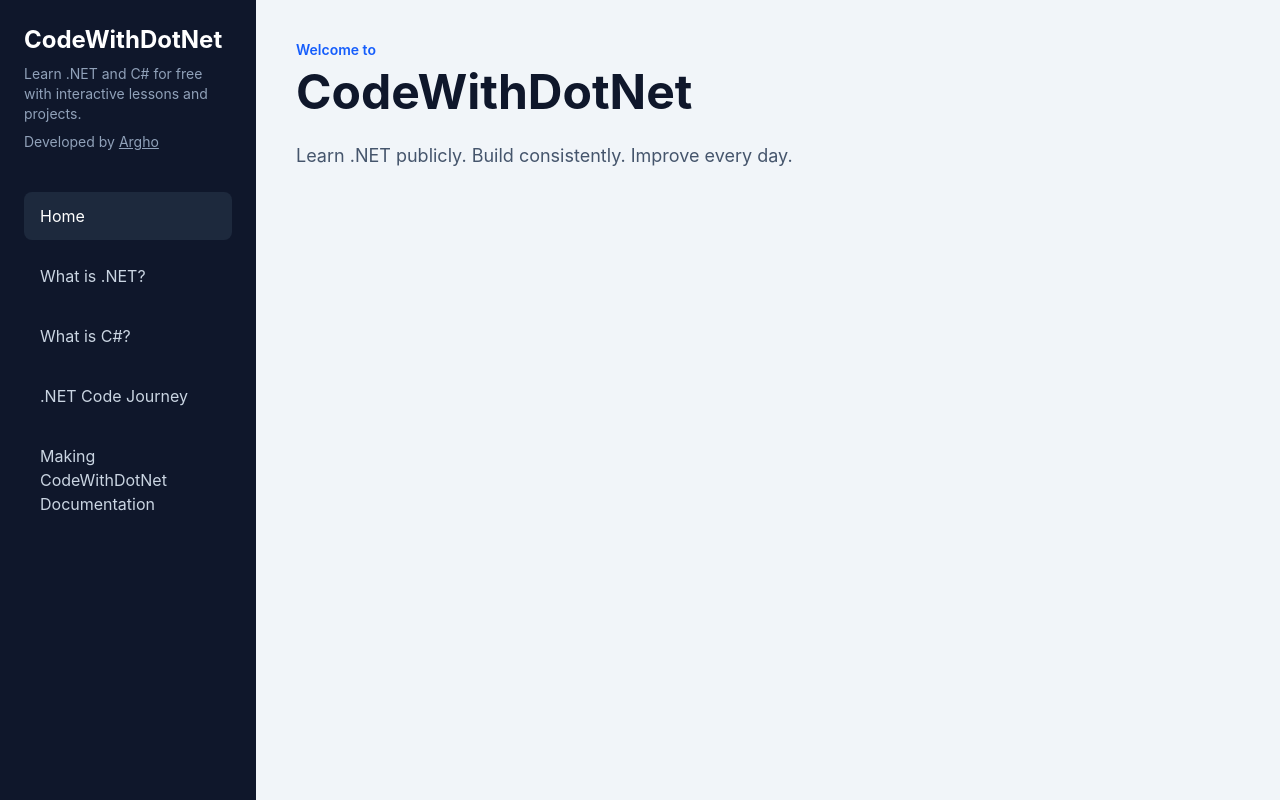
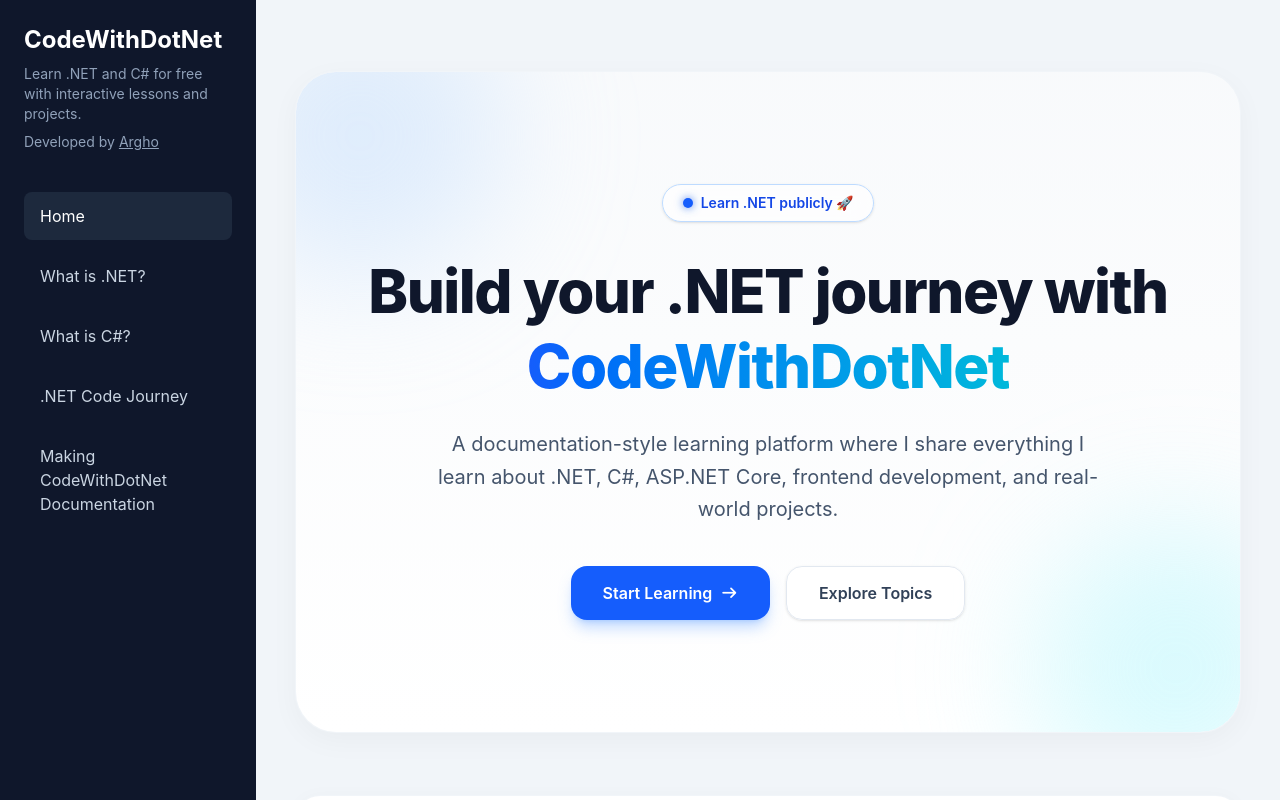
Before and after one commit to ArghoPH/codewithdotnet, a Vue app: page / in a window 1280 px wide. Built offline with nearby package versions, Linux system fonts and the light colour scheme.

Commit message:
fixed bugs in sidebars

```diff
--- a/src/App.vue
+++ b/src/App.vue
@@ -4,16 +4,18 @@ import Sidebar from './components/Sidebar.vue'
 </script>
 
 <template>
-  <div class="flex min-h-screen">
+  <div class="flex h-screen overflow-hidden">
 
-    <Sidebar />
+    <!-- Sidebar -->
+    <aside class="h-screen overflow-y-auto">
+      <Sidebar />
+    </aside>
 
-    <main class="flex-1 bg-slate-100 p-10">
-
-      <div class="max-w-4xl">
+    <!-- Main Content -->
+    <main class="flex-1 overflow-y-auto bg-slate-100 p-10">
+      <div class="mx-auto max-w-6xl">
         <RouterView />
       </div>
-
     </main>
 
   </div>
--- a/src/components/Sidebar.vue
+++ b/src/components/Sidebar.vue
@@ -6,7 +6,7 @@ const route = useRoute()
 </script>
 
 <template>
-    <aside class="w-64 bg-slate-900 p-6 text-white">
+    <aside class="h-screen w-64 bg-slate-900 p-6 text-white">
         <h1 class="text-2xl font-bold">
             CodeWithDotNet
         </h1>
--- a/src/pages/HomePage.vue
+++ b/src/pages/HomePage.vue
@@ -1,15 +1,125 @@
 <template>
-    <div>
-        <p class="text-sm font-semibold text-blue-600">
-            Welcome to
-        </p>
+    <section class="space-y-16 py-8">
+        <!-- Hero Section -->
+        <div
+            class="relative overflow-hidden rounded-[2.5rem] bg-gradient-to-b from-slate-50 to-white px-8 py-20 text-center shadow-[0_8px_30px_rgb(0,0,0,0.04)] ring-1 ring-slate-100 sm:px-16 sm:py-28">
 
-        <h1 class="mt-2 text-5xl font-bold text-slate-900">
-            CodeWithDotNet
-        </h1>
+            <!-- Decorative Background Blurs (Glassmorphic Feel) -->
+            <div
+                class="absolute -left-20 -top-20 h-72 w-72 rounded-full bg-blue-200/40 mix-blend-multiply blur-3xl filter">
+            </div>
+            <div
+                class="absolute -bottom-20 -right-20 h-72 w-72 rounded-full bg-cyan-200/40 mix-blend-multiply blur-3xl filter">
+            </div>
 
-        <p class="mt-6 text-lg leading-8 text-slate-600">
-            Learn .NET publicly. Build consistently. Improve every day.
-        </p>
-    </div>
+            <div class="relative z-10 mx-auto max-w-4xl">
+                <!-- Badge -->
+                <div class="mb-8 flex justify-center">
+                    <span
+                        class="inline-flex items-center gap-2 rounded-full border border-blue-200 bg-white/60 px-5 py-2 text-sm font-semibold text-blue-700 shadow-sm backdrop-blur-md">
+                        <span
+                            class="flex h-2.5 w-2.5 rounded-full bg-blue-600 shadow-[0_0_8px_rgba(37,99,235,0.8)]"></span>
+                        Learn .NET publicly 🚀
+                    </span>
+                </div>
+
+                <!-- Headline -->
+                <h1 class="text-5xl font-extrabold tracking-tight text-slate-900 sm:text-6xl sm:leading-tight">
+                    Build your .NET journey with <br class="hidden sm:block" />
+                    <span
+                        class="bg-gradient-to-r from-blue-600 to-cyan-500 bg-clip-text text-transparent">CodeWithDotNet</span>
+                </h1>
+
+                <!-- Subtitle -->
+                <p class="mx-auto mt-6 max-w-2xl text-lg leading-relaxed text-slate-600 sm:text-xl">
+                    A documentation-style learning platform where I share everything I learn about
+                    .NET, C#, ASP.NET Core, frontend development, and real-world projects.
+                </p>
+
+                <!-- CTA Buttons -->
+                <div class="mt-10 flex flex-wrap justify-center gap-4">
+                    <RouterLink to="/lessons/what-is-dotnet"
+                        class="group flex items-center gap-2 rounded-2xl bg-blue-600 px-8 py-3.5 font-semibold text-white shadow-lg shadow-blue-500/30 transition-all hover:-translate-y-0.5 hover:bg-blue-700 hover:shadow-blue-500/40">
+                        Start Learning
+                        <i class="fa-solid fa-arrow-right text-sm transition-transform group-hover:translate-x-1"></i>
+                    </RouterLink>
+
+                    <a href="#topics"
+                        class="rounded-2xl border border-slate-200 bg-white/80 px-8 py-3.5 font-semibold text-slate-700 shadow-sm backdrop-blur-sm transition-all hover:border-slate-300 hover:bg-slate-50">
+                        Explore Topics
+                    </a>
+                </div>
+            </div>
+        </div>
+
+        <!-- Stats Banner -->
+        <div
+            class="mx-auto max-w-5xl rounded-3xl bg-white p-2 shadow-[0_2px_20px_rgb(0,0,0,0.03)] ring-1 ring-slate-100">
+            <div class="grid divide-y divide-slate-100 sm:grid-cols-3 sm:divide-x sm:divide-y-0">
+                <div class="p-8 text-center transition-colors hover:bg-slate-50/50 sm:rounded-l-3xl">
+                    <p class="text-4xl font-extrabold text-blue-600">3+</p>
+                    <p class="mt-2 font-medium text-slate-500">Lessons added</p>
+                </div>
+                <div class="p-8 text-center transition-colors hover:bg-slate-50/50">
+                    <p class="text-4xl font-extrabold text-slate-900">Vue</p>
+                    <p class="mt-2 font-medium text-slate-500">Frontend framework</p>
+                </div>
+                <div class="p-8 text-center transition-colors hover:bg-slate-50/50 sm:rounded-r-3xl">
+                    <p class="text-4xl font-extrabold text-slate-900">.NET</p>
+                    <p class="mt-2 font-medium text-slate-500">Backend goal</p>
+                </div>
+            </div>
+        </div>
+
+        <!-- Topics Section -->
+        <div id="topics" class="pt-8">
+            <div class="mb-12 text-center">
+                <h2 class="text-3xl font-extrabold tracking-tight text-slate-900 sm:text-4xl">
+                    What you will learn
+                </h2>
+                <p class="mt-4 text-lg text-slate-600">Step-by-step guidance from fundamentals to advanced backend.</p>
+            </div>
+
+            <div class="grid gap-6 md:grid-cols-3">
+                <!-- Topic 1 -->
+                <div
+                    class="group relative rounded-3xl bg-white p-8 shadow-sm ring-1 ring-slate-100 transition-all duration-300 hover:-translate-y-1 hover:shadow-xl hover:shadow-slate-200/50 hover:ring-blue-100">
+                    <div
+                        class="mb-6 flex h-14 w-14 items-center justify-center rounded-2xl bg-blue-50 text-blue-600 transition-colors duration-300 group-hover:bg-blue-600 group-hover:text-white">
+                        <i class="fa-solid fa-code text-2xl"></i>
+                    </div>
+                    <h3 class="mb-3 text-xl font-bold text-slate-900">C# Basics</h3>
+                    <p class="leading-relaxed text-slate-600">
+                        Learn variables, conditions, loops, functions, classes, and OOP step by step.
+                    </p>
+                </div>
+
+                <!-- Topic 2 -->
+                <div
+                    class="group relative rounded-3xl bg-white p-8 shadow-sm ring-1 ring-slate-100 transition-all duration-300 hover:-translate-y-1 hover:shadow-xl hover:shadow-slate-200/50 hover:ring-blue-100">
+                    <div
+                        class="mb-6 flex h-14 w-14 items-center justify-center rounded-2xl bg-indigo-50 text-indigo-600 transition-colors duration-300 group-hover:bg-indigo-600 group-hover:text-white">
+                        <i class="fa-solid fa-layer-group text-2xl"></i>
+                    </div>
+                    <h3 class="mb-3 text-xl font-bold text-slate-900">ASP.NET Core</h3>
+                    <p class="leading-relaxed text-slate-600">
+                        Understand MVC, Web API, routing, controllers, services, and real backend flow.
+                    </p>
+                </div>
+
+                <!-- Topic 3 -->
+                <div
+                    class="group relative rounded-3xl bg-white p-8 shadow-sm ring-1 ring-slate-100 transition-all duration-300 hover:-translate-y-1 hover:shadow-xl hover:shadow-slate-200/50 hover:ring-blue-100">
+                    <div
+                        class="mb-6 flex h-14 w-14 items-center justify-center rounded-2xl bg-cyan-50 text-cyan-600 transition-colors duration-300 group-hover:bg-cyan-600 group-hover:text-white">
+                        <i class="fa-solid fa-database text-2xl"></i>
+                    </div>
+                    <h3 class="mb-3 text-xl font-bold text-slate-900">Database</h3>
+                    <p class="leading-relaxed text-slate-600">
+                        Learn SQL Server and Entity Framework Core when the backend journey begins.
+                    </p>
+                </div>
+            </div>
+        </div>
+    </section>
 </template>
```
